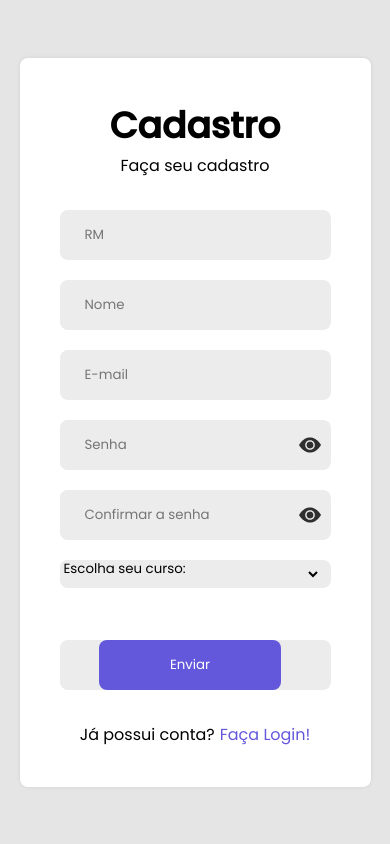
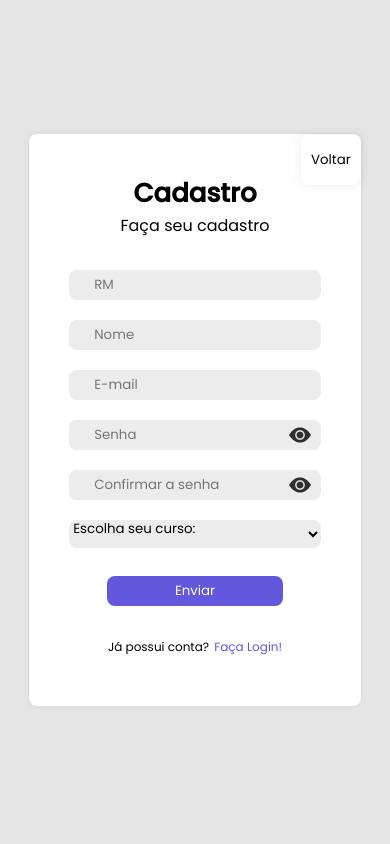
Before and after one commit to KaykSantos/Project-OWL, a PHP site: page /cadastro in a window 390 px wide. Run offline with PHP 8.4, Linux system fonts and the light colour scheme.

Commit message:
Atualização - Login e Cadastro

```diff
--- a/cadastro/index.php
+++ b/cadastro/index.php
@@ -22,6 +22,9 @@
 <body>
     <main>
         <div id="container-register">
+            <div id="btn-voltar">
+                <button name="submit">Voltar</button>
+            </div>
             <div id="titles-container">
                 <h1>Cadastro</h1>
                 <h6>Faça seu cadastro</h6>
@@ -32,8 +35,8 @@
                     <input type="number" name="rm" class="input" placeholder="RM">
                     <input type="text" name="name" class="input" placeholder="Nome">
                     <input type="email" name="email" class="input" placeholder="E-mail">
-                    <div><input type="password" id="password1" class="input" placeholder="Senha" name="password"><img src="../images/eye.png" class="img-eye" id="btn-eye1"></div>
-                    <div><input type="password" id="password2" class="input" placeholder="Confirmar a senha"    ><img src="../images/eye.png" class="img-eye" id="btn-eye2"></div>
+                    <div class="bg-eye"><input type="password" id="password1" class="input" placeholder="Senha" name="password"><img src="../images/eye.png" class="img-eye" id="btn-eye1"></div>
+                    <div class="bg-eye"><input type="password" id="password2" class="input" placeholder="Confirmar a senha"    ><img src="../images/eye.png" class="img-eye" id="btn-eye2"></div>
                     <div id="select-container">
                         <select name="curso" id="curso" name="curso">
                         <option value="10">Escolha seu curso: </option>
@@ -60,7 +63,7 @@
             <?php
                 if(isset($_SESSION['cad-effect'])):
             ?>
-            <div id="error-cad">
+            <div id="sucesso-cad" class="font-size-msg">
                 <p>Cadastro realizado com sucesso! Agora realize seu login.</p>
             </div>
             <?php
@@ -71,7 +74,7 @@
             <?php
                 if(isset($_SESSION['email-error'])):
             ?>
-            <div id="error-email">
+            <div id="error-email" class="font-size-msg">
                     <p>Email já cadastrado, tente utilizar outro ou faça login!</p>
             </div>
             <?php
@@ -82,8 +85,8 @@
             <?php
                 if(isset($_SESSION['cad-error'])):
             ?>
-            <div id="error-cad">
-                <p>Erro ao realizar cadasatro, tente novamente!</p>
+            <div id="error-cad" class="font-size-msg">
+                <p>Erro ao realizar cadastro, tente novamente!</p>
             </div>
             <?php
                 endif;
--- a/cadastro/style.css
+++ b/cadastro/style.css
@@ -26,6 +26,28 @@ main{
     box-shadow: 0px 0px 4px rgba(0, 0, 0, 0.08);
     background-color: white;
     border-radius: 8px;
+    position: relative;
+}
+
+#btn-voltar{
+    position: absolute;
+    right: 20px;
+    top: 1px;
+}
+
+#btn-voltar button{
+    width: 150%;
+    height: 50px;
+    border: none;
+    box-shadow: 0px 0px 12px rgba(0, 0, 0, 0.08);
+    border-radius: 8px ;
+    background-color: white;
+    color: black;
+    outline: none;
+}
+
+#btn-voltar button:hover{
+    cursor: pointer;
 }
 
 #titles-container{
@@ -68,13 +90,15 @@ main{
     background-color: transparent;
     height: 35px;
     width: 100%;
+
+    background-color: #ECECEC;
 }
 
 #inputs-container input[placeholder]{
     padding: 0px 25px;
 }
 
-#inputs-container div{
+#inputs-container .bg-eye{
     display: flex;
     flex-direction: row;
     align-items: center;
@@ -131,12 +155,16 @@ main{
     color: white;
 }
 
+#btn-container button:hover{
+    cursor: pointer;
+}
 
 #login-container{
     display: flex;
     flex-direction: row;
     justify-content: center;
     gap: 5px;
+    margin-bottom: 10px;
 }
 
 
@@ -146,13 +174,112 @@ main{
 }
 
 @media only screen and (max-width: 1300px){
+    main{
+        width: 100%;
+        height: 90vh;
+
+        margin: 40px 0px;
+
+        display: flex;
+        align-items: center;
+        justify-content: center;
+    }
+
     #container-register{
-        width: 40%;
+        width: 60%;
     }
 }
 
-@media only screen and (max-width: 700px){
+@media only screen and (max-width: 950px){
+    main{
+        width: 100%;
+        height: 90vh;
+
+        margin: 40px 0px;
+
+        display: flex;
+        align-items: center;
+        justify-content: center;
+    }
+
     #container-register{
-        width: 90%;
+        width: 60%;
+    }
+
+    .font-size-msg{
+        font-size: 12px;
     }
 }
+
+@media only screen and (max-width: 700px){c
+    main{
+        box-sizing: border-box;
+        width: 100%;
+        height: 100vh;
+
+        display: flex;
+        align-items: center;
+        justify-content: center;
+    }
+
+    #titles-container h1{
+        font-size: 26px;
+        font-weight: 700;
+    }
+
+    #container-register{
+        width: 85%;
+        height: auto;
+    }
+
+    #inputs-container .input{
+        width: 100%;
+        height: 30px;
+        border-radius: 8px;
+        border: none;
+        background-color: #ECECEC;
+        display: flex;
+        flex-direction: column;
+        align-items: center;
+
+    }
+
+    #inputs-container input{
+        border: none;
+        outline: none;
+        background-color: transparent;
+        height: 15px;
+        width: 100%;
+
+        background-color: #ECECEC;
+    }
+
+    #select-container{
+        display: flex;
+        flex-direction: row;
+        margin-bottom: 8px;
+    }
+
+    #login-container{
+        display: flex;
+        flex-direction: row;
+        justify-content: center;
+        gap: 5px;
+        font-size: 12px;
+        margin-bottom: 10px;
+    }
+
+    #btn-container button{
+        width: 70%;
+        height: 30px;
+        border-radius: 8px;
+        border: none;
+        background-color: #6358DC;
+        color: white;
+    }
+
+
+    .font-size-msg{
+        font-size: 8px;
+    }
+}
--- a/login/index.php
+++ b/login/index.php
@@ -28,7 +28,9 @@
 
         <div class="right-main">
             <div class="container">
-
+                <div id="btn-voltar">
+                    <button name="submit">Voltar</button>
+                </div>
                <header>
                    <div class="title-container">
                        <h1>Login</h1>
@@ -64,8 +66,6 @@
                     endif;
                     unset($_SESSION['campo-vazio']);
                 ?>
-                <div> asdasd
-                </div>
             </div>
 
         </div>
```
Also changed, not shown: login/style.css (+43 -11 lines).
